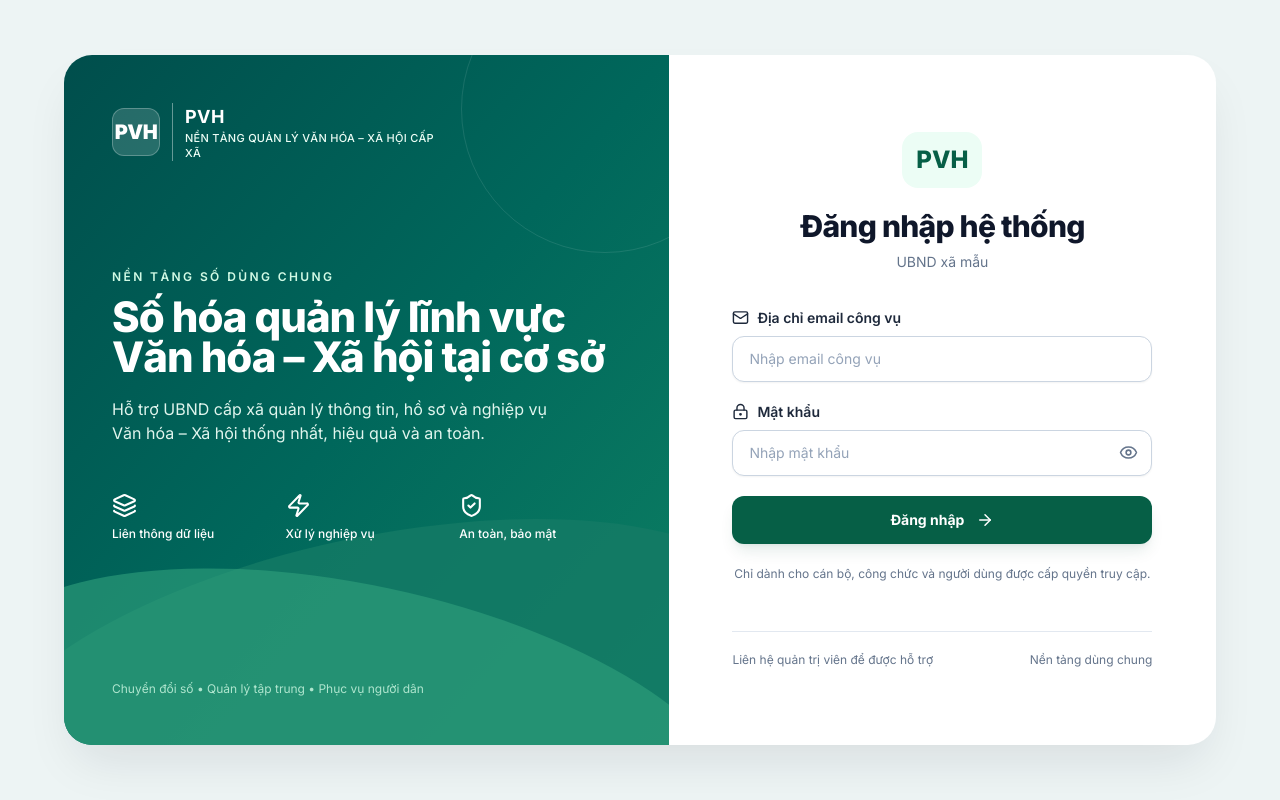
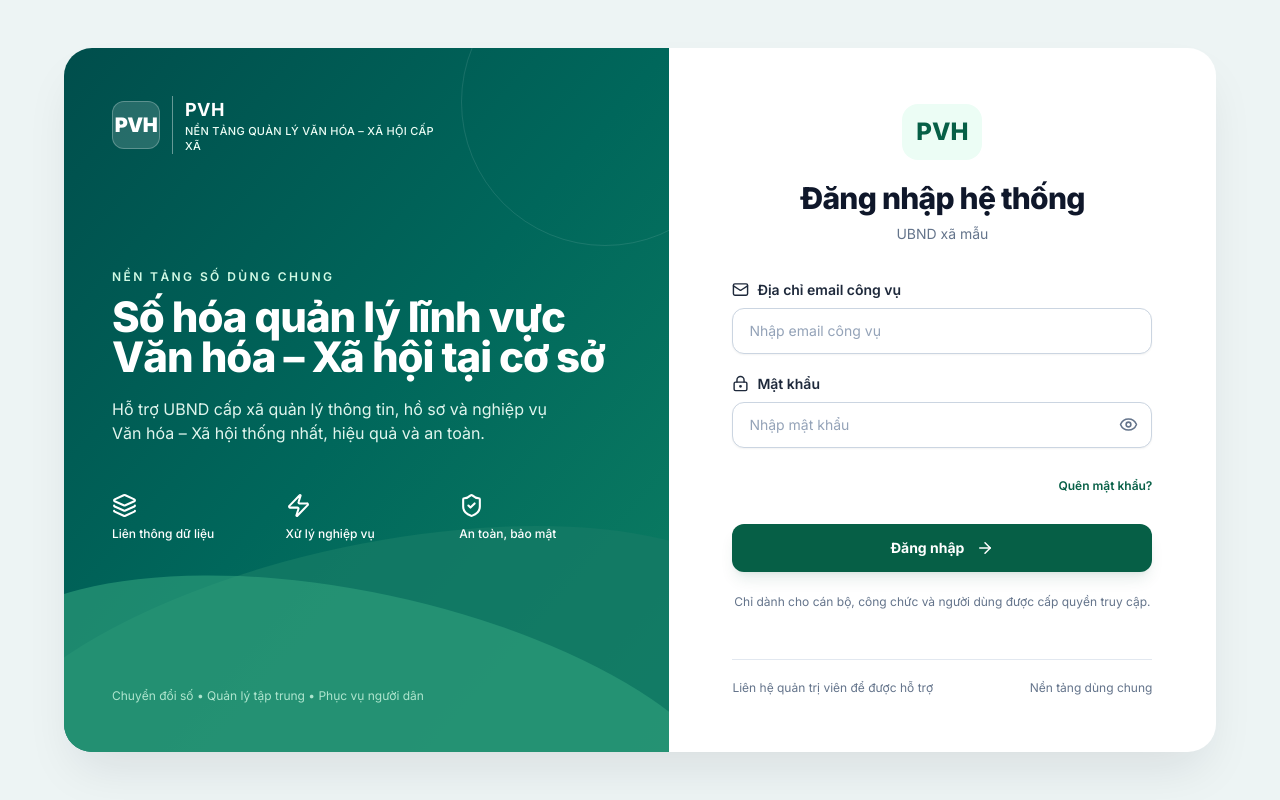
Before and after one commit to dovandatym1-ship-it/pvh-demo, a Next.js app: page /login in a window 1280 px wide. Built offline with nearby package versions, Linux system fonts and the light colour scheme.

Commit message:
feat(login): make email password recovery discoverable from split-screen form

```diff
--- a/src/app/(auth)/login/page.tsx
+++ b/src/app/(auth)/login/page.tsx
@@ -1,6 +1,7 @@
 "use client";
 
 import * as React from "react";
+import Link from "next/link";
 import { ArrowRight, Eye, EyeOff, Layers3, LockKeyhole, Mail, ShieldCheck, Zap } from "lucide-react";
 import { loginWithCredentialsAction } from "@/lib/auth/actions";
 import { deploymentBrand } from "@/config/deployment-brand";
@@ -53,6 +54,9 @@ function LoginForm() {
             {showPassword ? <EyeOff size={19} aria-hidden="true" /> : <Eye size={19} aria-hidden="true" />}
           </button>
         </div>
+      </div>
+      <div className="flex justify-end">
+        <Link href="/quen-mat-khau" className="inline-flex min-h-9 items-center text-xs font-semibold text-emerald-800 underline-offset-2 hover:underline focus-visible:outline-none focus-visible:ring-2 focus-visible:ring-emerald-700">Quên mật khẩu?</Link>
       </div>
       <button type="submit" disabled={loading} className="flex w-full items-center justify-center gap-3 rounded-xl bg-emerald-800 px-5 py-3.5 text-sm font-bold text-white shadow-lg shadow-emerald-900/10 transition hover:bg-emerald-900 focus-visible:outline focus-visible:outline-2 focus-visible:outline-offset-2 focus-visible:outline-emerald-800 disabled:cursor-wait disabled:opacity-60">
         {loading ? "Đang đăng nhập..." : "Đăng nhập"} {!loading && <ArrowRight size={18} aria-hidden="true" />}
```
